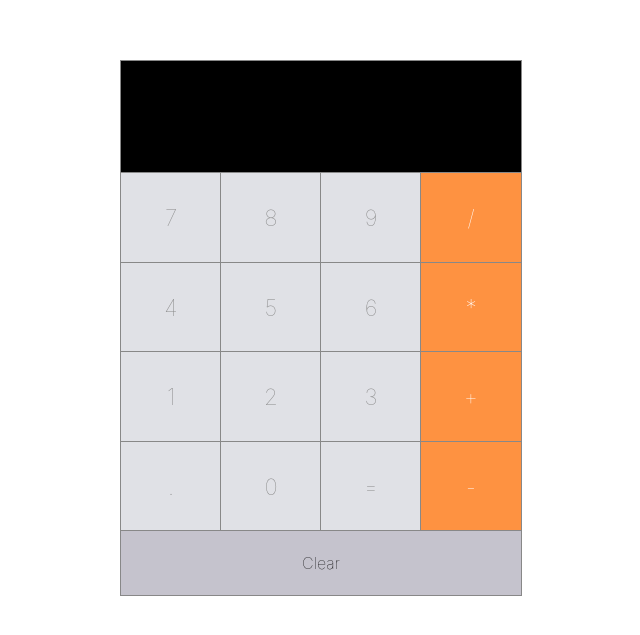
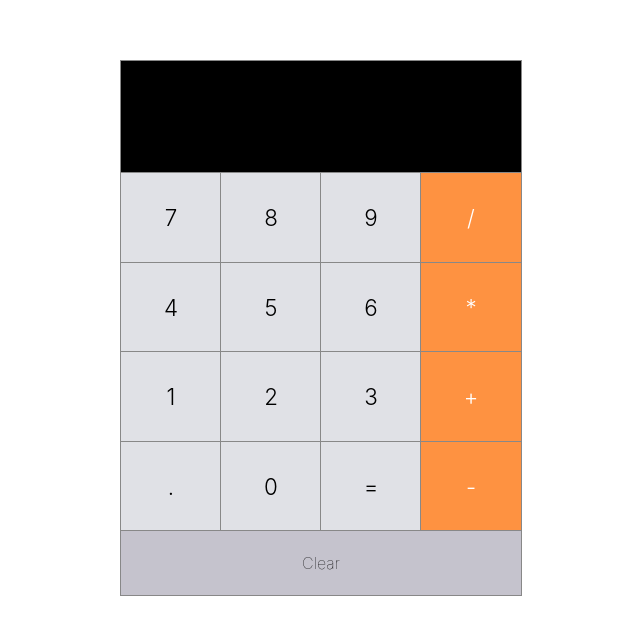
Before and after one commit to brainden/reactcalculator, a React (Create React App) app: page / in a window 1280 px wide. Shown: the part 139-774 px from the top of the page, without its empty margins (319-959 px from the left). Built offline with nearby package versions, Linux system fonts and the light colour scheme.

Commit message:
updated css on button and added updated photo

```diff
--- a/src/components/Button.css
+++ b/src/components/Button.css
@@ -5,9 +5,9 @@
 	justify-content: center;
 	align-items: center;
 	font-size: 1.4em;
-	font-weight: lighter;
+	font-weight: 300;
 	background-color: #e0e1e6;
-	color: #888;
+	color: black;
 	outline: 1px solid #888;
 }
 
```
Also changed, not shown: src/photos/calcu.png (added).
